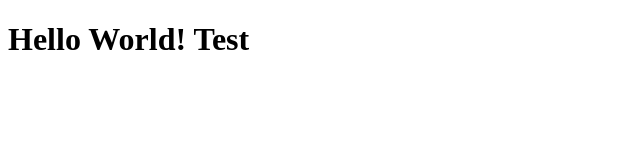
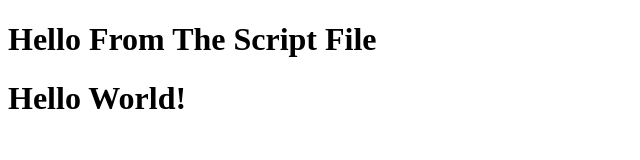
Before and after one commit to attilaxban/docker-html, a plain HTML site: page public/index.html in a window 1280 px wide. Shown: the whole page, without its empty margins (0-640 px from the left). Drawn offline with Linux system fonts and the light colour scheme.

Commit message:
test if git push triggers the jenkins pipeline

```diff
--- a/public/index.html
+++ b/public/index.html
@@ -7,6 +7,7 @@
     <script src="script.js"></script>
 </head>
 <body>
-    <h1>Hello World! Test</h1>
+    <div id="root"></div>
+    <h1>Hello World!</h1>
 </body>
 </html>
--- a/public/script.js
+++ b/public/script.js
@@ -1,3 +1,6 @@
 window.addEventListener("DOMContentLoaded",()=>{
-    alert('Hello')
+
+    const rootElement = document.getElementById('root');
+
+    rootElement.insertAdjacentHTML('beforeend','<h1>Hello From The Script File</h1>')
 })
```
